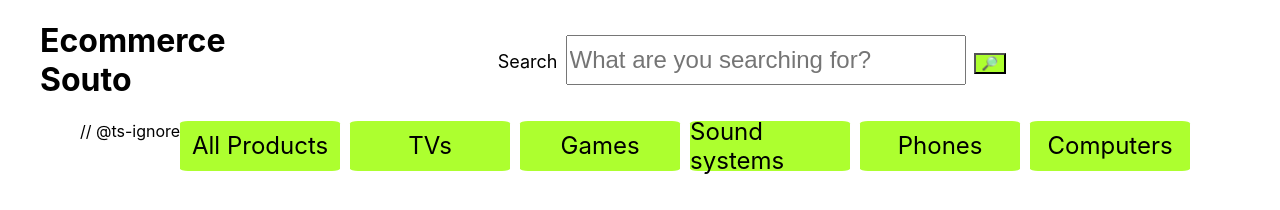
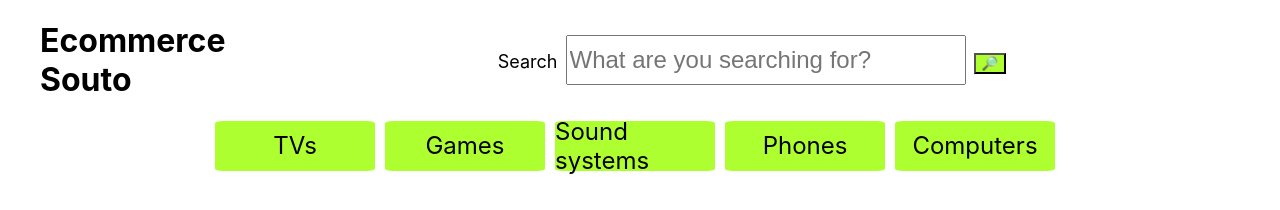
Before and after one commit to gabrielluizsouto/ecommerce-souto, a Next.js app: page /search in a window 1280 px wide. Shown: the top 210 px of the page. Built offline with nearby package versions, Linux system fonts and the light colour scheme; no server answers; the database is empty.

Commit message:
Comment all departments link

```diff
--- a/src/components/Menu/index.tsx
+++ b/src/components/Menu/index.tsx
@@ -4,12 +4,11 @@ import Link from 'next/link'
 const Menu: React.FC = () => {
     return (
         <div className={styles.menuContainer}>
-            // @ts-ignore
-            <a href="/" className={styles.menuCategory}>
+            {/*<a href="/" className={styles.menuCategory}>
                 <span>
                     All Products
                 </span>
-            </a>
+            </a>*/}
             <a href="/category/tvs" className={styles.menuCategory}>
                 <span>
                     TVs
```
